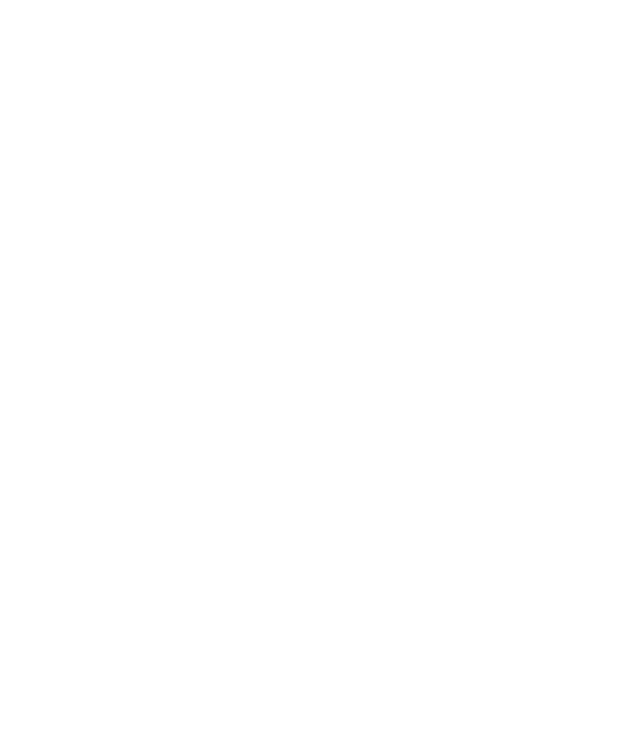
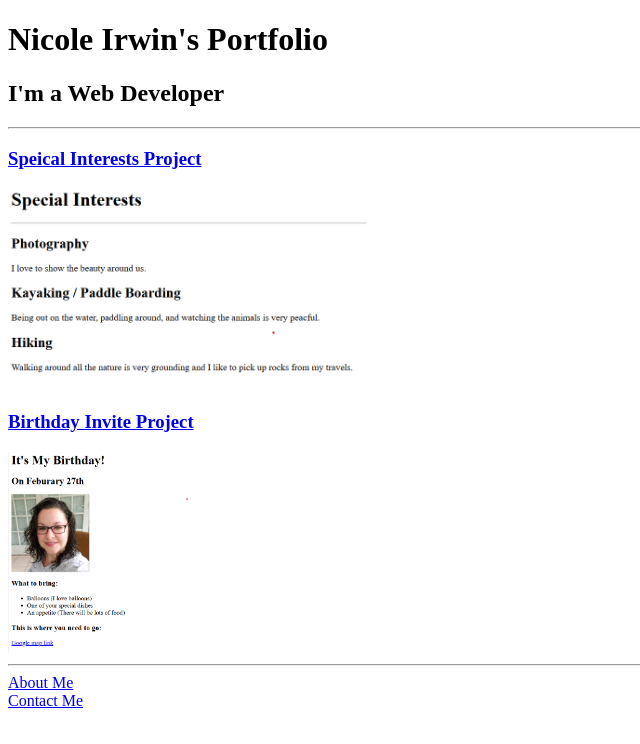
Before and after one commit to Shorttia/hmtl-portfolio, a plain HTML site: page index.html in a window 1280 px wide. Shown: the whole page, without its empty margins (0-640 px from the left). Drawn offline with Linux system fonts and the light colour scheme.

Commit message:
Update index.html

```diff
--- a/index.html
+++ b/index.html
@@ -1,8 +1,21 @@
 <!-- TODO 1: Create the HTML Boilerplate -->
 <!DOCTYPE html>
+<html lang="en">
 
+<head>
+  <meta charset="UTF-8">
+  <title>Nicole's Portfolio</title>
+</head>
+
+<body>
+  <h1>Nicole Irwin's Portfolio</h1>
+  <h2>I'm a Web Developer</h2>
+  <hr />
 <!-- TODO 2: Add Your previous projects' HTML into the public folder -->
-
+<h3><a href="./public/movie-ranking.html">Speical Interests Project</a></h3>
+  <img src="./assets/images/movie-ranking.png" height="200" alt="movie ranking project preview"/>
+  <h3><a href="./public/birthday-invite.html">Birthday Invite Project</a></h3>
+  <img src="./assets/images/birthday-invite.png" height="200" alt="birthday invite project preview"/>
 <!-- TODO 3: Take screenshots of your project previews and add the images to the images folder -->
 
 <!-- TODO 4: Add titles/subtitles etc. -->
@@ -14,3 +27,9 @@ HINT for TODO 6: You can use the height attribute set to 200 to make the image s
 https://developer.mozilla.org/en-US/docs/Web/HTML/Element/img#attr-height -->
 
 <!-- TODO 7: Add the Contact Me and About Me page links -->
+<hr />
+  <a href="./public/about.html">About Me</a><br/>
+  <a href="./public/contact.html">Contact Me</a>
+</body>
+
+</html>
```
